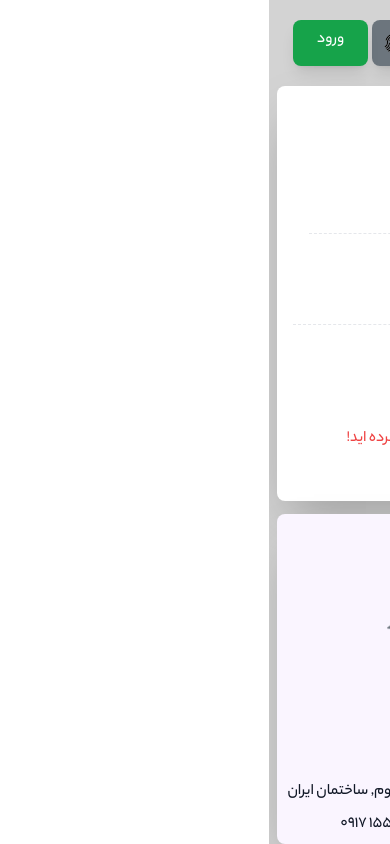
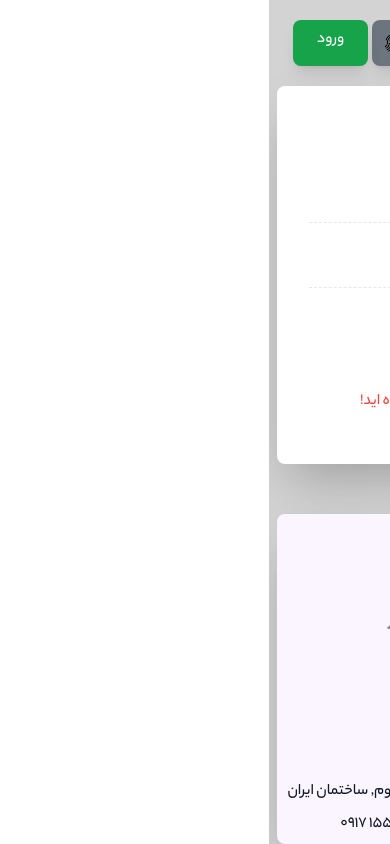
Before and after one commit to Radmehrr/simcart-shop-nextjs, a Next.js app: page /profile in a window 390 px wide. Built offline with nearby package versions, Linux system fonts and the light colour scheme.

Commit message:
fixed responsive profile

```diff
--- a/components/profile/profile.tsx
+++ b/components/profile/profile.tsx
@@ -5,11 +5,10 @@ import { ToastContainer, toast } from "react-toastify";
 import "react-toastify/dist/ReactToastify.css";
 import instance from "../../axios-config";
 import { IranProvince } from "../../constants/province";
-import { useAppDispatch, useAppSelector } from "../hooks/hook";
+import { useAppSelector } from "../hooks/hook";
 import Modal from "../modal";
 
 const Profile = () => {
-  const dispatch = useAppDispatch();
   const [fullNamevisible, setFullNameVisible] = useState(false);
   const [addressVisible, setAddressVisible] = useState(false);
   const [newFullName, setNewFullName] = useState("");
@@ -64,13 +63,12 @@ const Profile = () => {
       <ToastContainer />
       <div className="max-w-5xl md:mx-auto rounded-lg shadow-2xl bg-white mx-2 bakhMedium dark:text-gray-700">
         <p className="p-4 text-xl">حساب کاربری</p>
-
-        <div className="flex items-center">
+        <div className="flex">
           <div className="mx-5 my-4">
             <Image src="/img/person.png" width={80} height={80} alt="person" />
           </div>
-
-          <div className="mx-4">
+          <div className="mx-4 mt-4">
+            <div>
               <p>تلفن همراه</p>
               <input
                 type="text"
@@ -79,13 +77,13 @@ const Profile = () => {
                 disabled={true}
               />
             </div>
-        </div>
-        <div className="mx-4 pr-2 md:w-1/3 text-center">
+
+            <div>
               <p>نام و نام خانوادگی</p>
-          <div className="text-left">
+              <div className="">
                 <input
                   type="text"
-              className="bg-white border-b border-dashed my-1 text-lg w-[70%] pr-2
+                  className="bg-white border-b border-dashed my-1 text-lg
                     focus:bg-red-400"
                   placeholder={user.fullName}
                   disabled={true}
@@ -93,7 +91,7 @@ const Profile = () => {
               </div>
               <button
                 className="border border-blue-400 text-blue-400
-                       rounded-md w-[35%] p-2 my-1 hover:bg-blue-50"
+                       rounded-md my-1 hover:bg-blue-50 px-3 py-2"
                 onClick={() => setFullNameVisible(true)}
               >
                 ویرایش
@@ -131,9 +129,9 @@ const Profile = () => {
               </Modal>
             </div>
 
-        <div className="md:w-2/3 md:mx-4">
-          <p className="text-start mr-[40%] md:mx-4 md:mr-[120px] mt-4">آدرس</p>
-          <div className="text-start  mr-[40%] md:mr-[120px] mt-2">
+            <div>
+              <p className="mt-4">آدرس</p>
+              <div className="mt-2">
                 {user.address == null ? (
                   <p className="text-red-500">هنوز آدرسی ثبت نکرده اید!</p>
                 ) : (
@@ -141,7 +139,7 @@ const Profile = () => {
                 )}
                 <button
                   className="border border-blue-400 text-blue-400
-                       rounded-md w-[20%] p-2 my-1 hover:bg-blue-50"
+                       rounded-md px-3 py-2 my-1 hover:bg-blue-50"
                   onClick={() => setAddressVisible(true)}
                 >
                   ویرایش
@@ -151,8 +149,8 @@ const Profile = () => {
                   visible={addressVisible}
                   onClose={() => setAddressVisible(false)}
                 >
-              <form action="">
-                <div className=" w-full">
+                  <form>
+                    <div className="w-full px-2">
                       <p className="text-right p-2">استان</p>
                       <select
                         id="province"
@@ -225,6 +223,8 @@ const Profile = () => {
               </div>
             </div>
           </div>
+        </div>
+      </div>
     </section>
   );
 };
```
Lines whose indentation alone changed are shown as unchanged.
